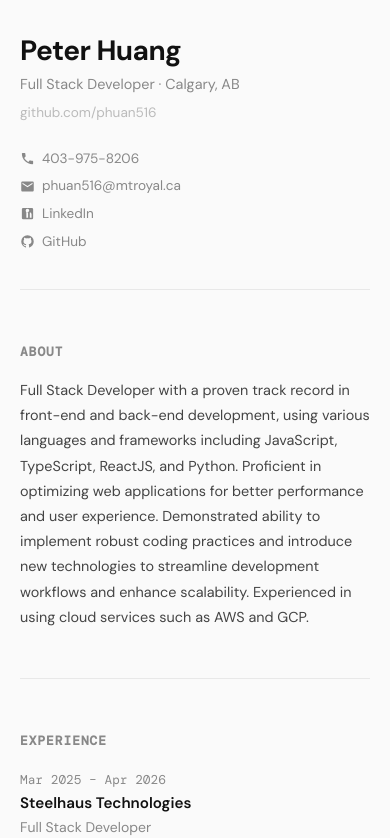
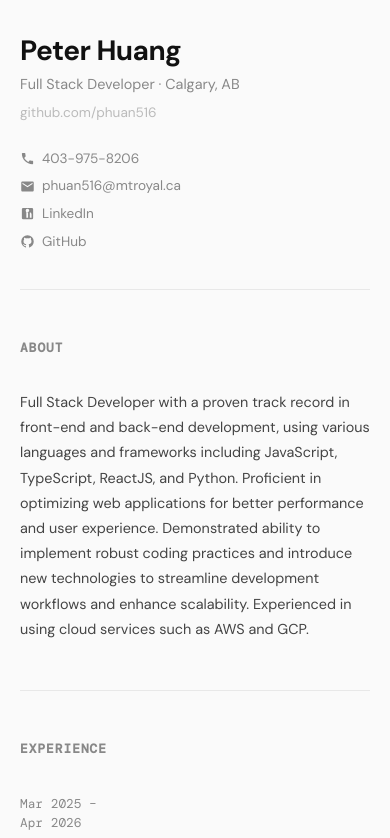
Before and after one commit to phuan516/phuan516.github.io, a Vue app: page / in a window 390 px wide. Shown: the top 838 px of the page. Built offline with nearby package versions, Linux system fonts and the light colour scheme.

Commit message:
update date styling

```diff
--- a/src/App.vue
+++ b/src/App.vue
@@ -90,7 +90,7 @@ const experience = [
   {
     company: 'Serenorty AI',
     title: 'Full Stack Developer',
-    date: 'May 2024 –\nPresent',
+    date: 'May 2024 –\nMar 2025',
     location: 'Remote',
     bullets: [
       'Adapted React/Python app to Next.js, improving initial page load time and SEO.',
--- a/src/components/BaseRow.vue
+++ b/src/components/BaseRow.vue
@@ -29,6 +29,7 @@
   color: var(--text-muted);
   font-family: var(--font-mono);
   line-height: 1.5;
+  white-space: pre-line;
 }
 
 @media (max-width: 560px) {
--- a/src/components/SectionBlock.vue
+++ b/src/components/SectionBlock.vue
@@ -18,9 +18,9 @@ defineProps({
 
 <style scoped>
 .section {
-  display: grid;
-  grid-template-columns: var(--col-date) 1fr;
-  gap: 0 var(--gap-h);
+  display: flex;
+  flex-direction: column;
+  gap: var(--gap-h);
   padding: var(--section-gap) 0;
   border-top: 1px solid var(--border);
 }
@@ -31,7 +31,6 @@ defineProps({
   text-transform: uppercase;
   letter-spacing: 0.08em;
   color: var(--text-muted);
-  padding-top: 4px;
   font-family: var(--font-mono);
 }
 
@@ -39,11 +38,4 @@ defineProps({
   display: flex;
   flex-direction: column;
 }
-
-@media (max-width: 560px) {
-  .section {
-    grid-template-columns: 1fr;
-    gap: 16px;
-  }
-}
 </style>
```
